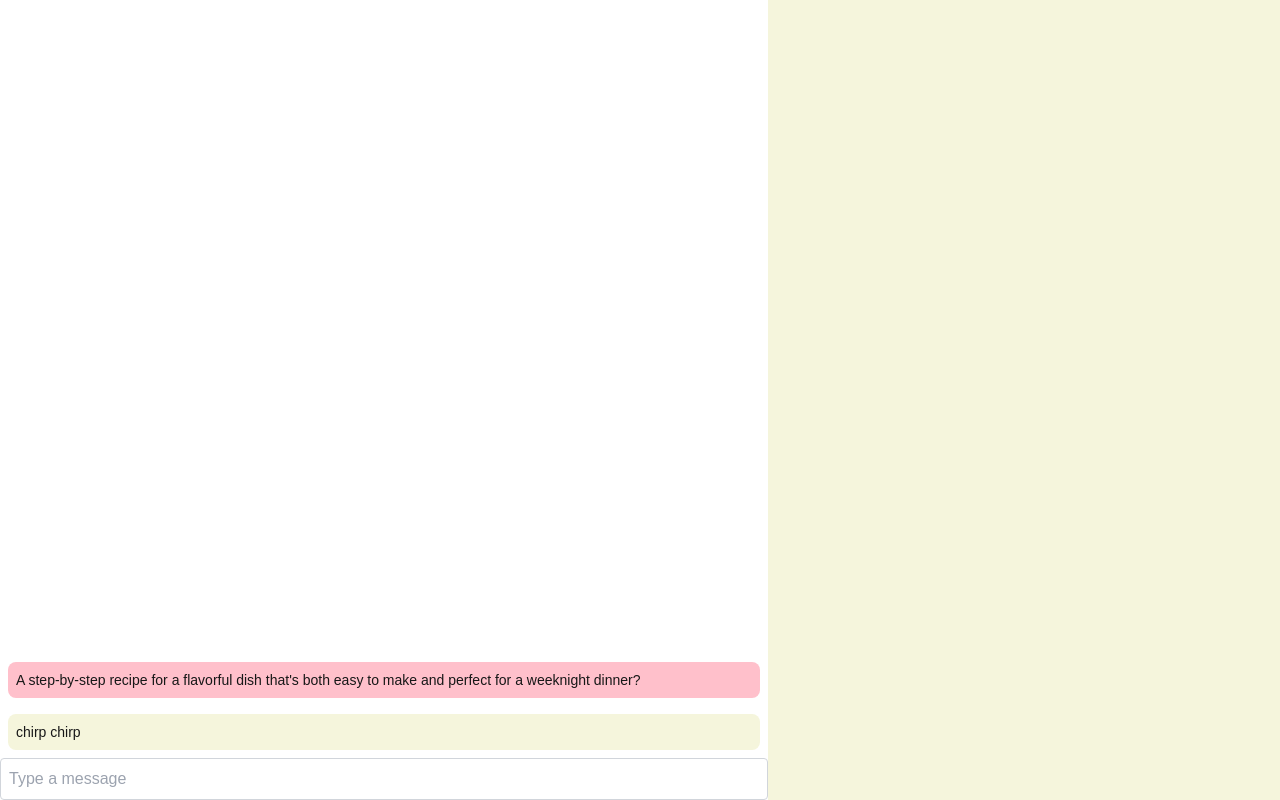
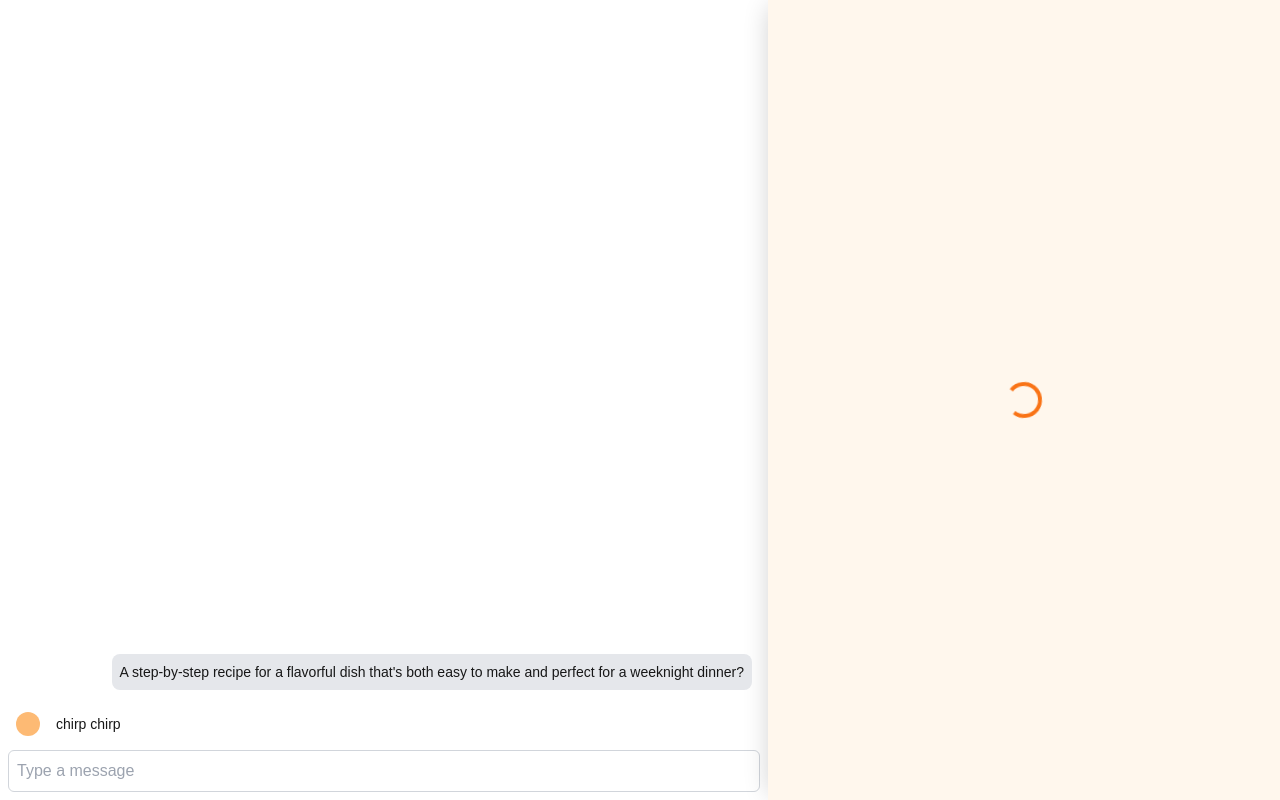
Before and after one commit to michaeljsXu/peckish, a Next.js app in the folder client/: page /chat in a window 1280 px wide. Built offline with nearby package versions, Linux system fonts and the light colour scheme.

Commit message:
making changes to chat and recipe preview

```diff
--- a/client/app/chat/page.tsx
+++ b/client/app/chat/page.tsx
@@ -26,6 +26,7 @@ export default function Page() {
     setMessages(() => [{ type: 'user', text: prompt }]);
 
     setTimeout(() => {
+      // TODO: call API/backend
       // setInterval(() => {
       console.log('Bot is responding');
       // pretend bot is answering
@@ -35,6 +36,7 @@ export default function Page() {
     }, 5000);
 
     setTimeout(() => {
+      // TODO: recieve response from API/backend
       console.log('bot responds with a recipe');
       setRecipe(mockRecipePreview);
     }, 5500);
@@ -55,7 +57,7 @@ export default function Page() {
   };
 
   const onKeyDownEvent = (event: React.KeyboardEvent<HTMLInputElement>) => {
-    if (event.key === 'Enter') {
+    if (event.key === 'Enter' && input) {
       setMessages((prevMessages) => [...prevMessages, { type: 'user', text: input }]);
       setInput('');
     }
@@ -64,35 +66,61 @@ export default function Page() {
   return (
     <>
       <div className="h-screen w-screen flex flex-row">
-        <div className="h-full w-full flex flex-col max-w-[60%] justify-end items-center">
+        <div className="h-full w-full flex flex-col max-w-[60%] justify-end items-center p-2">
           <div className="relative bottom-0 w-full overflow-y-auto">
             {/* <div className="flex flex-col justify-end"> */}
             {messages.map((message, index) => (
-              <div key={index} className="p-2">
+              <div
+                key={index}
+                className={`flex p-2 items-center ${
+                  message.type === 'bot' ? 'justify-start' : 'justify-end'
+                }`}
+              >
+                {message.type === 'bot' ? (
+                  <div className="bg-orange-300 w-6 h-6 rounded-full mr-2"></div>
+                ) : (
+                  <></>
+                )}
                 <div
-                  className={`p-2 rounded-lg ${
-                    message.type === 'bot' ? 'bg-[beige]' : 'bg-[pink]'
+                  className={`max-w-[90%] p-2 rounded-lg flex  ${
+                    message.type === 'bot' ? '' : 'bg-gray-200'
                   }`}
                 >
-                  <p>{message.text}</p>
+                  <p className="w-fit">{message.text}</p>
                 </div>
               </div>
             ))}
-            {/* Dummy div to ensure we scroll to the bottom */}
             <div ref={messagesEndRef} />
-            {/* </div> */}
           </div>
           <input
             type="text"
+            placeholder="Type a message"
+            className="w-full"
             onChange={handleInputChange}
-            placeholder="Type a message"
-            className="border rounded p-2 w-full"
             onKeyDown={onKeyDownEvent}
             value={input}
           />
         </div>
-        <div className="h-full w-full bg-[beige] max-w-[40%]">
-          {recipe ? <RecipePreview recipe={recipe}></RecipePreview> : <></>}
+        <div className="h-full w-full bg-orange-50 max-w-[40%] flex flex-col items-center justify-center left-shadow">
+          {recipe ? (
+            <>
+              <div className="flex-1 overflow-y-auto">
+                <RecipePreview recipe={recipe}></RecipePreview>
+              </div>
+              <div className="w-full flex justify-center items-center">
+                <button className="w-fit m-2 btn-orange">Save Recipe</button>
+              </div>
+            </>
+          ) : (
+            <>
+              <div className="justify-center">
+                <div
+                  className="h-9 w-9 animate-spin rounded-full border-4 border-orange-500 border-solid border-current border-e-transparent align-[-0.125em] text-primary motion-reduce:animate-[spin_1.5s_linear_infinite]"
+                  role="status"
+                ></div>
+              </div>
+            </>
+          )}
         </div>
       </div>
     </>
--- a/client/app/components/recipeCard.tsx
+++ b/client/app/components/recipeCard.tsx
@@ -57,10 +57,8 @@ const RecipeCard: React.FC<{ recipe: Recipe }> = ({ recipe }) => {
         <RecipePreview recipe={recipe}></RecipePreview>
       </Dialog>
 
-      <Dialog isOpen={openMadeRecipe} onClose={closeMadeRecipeDialog}>
-        {/* <div>TESTING</div> */}
-        {/* <InventoryDeletions></InventoryDeletions> */}
-      </Dialog>
+      {/* <Dialog isOpen={openMadeRecipe} onClose={closeMadeRecipeDialog}>
+      </Dialog> */}
     </>
   );
 };
--- a/client/app/components/recipePreview.tsx
+++ b/client/app/components/recipePreview.tsx
@@ -48,12 +48,6 @@ const RecipePreview: React.FC<{ recipe: Recipe }> = ({ recipe }) => {
           </ol>
         </div>
       </div>
-      {/* <button
-        className="mt-4 px-4 py-2 bg-blue-500 text-white rounded hover:bg-blue-700"
-        onClick={onSave}
-      >
-        Save
-      </button> */}
     </div>
   );
 };
```
